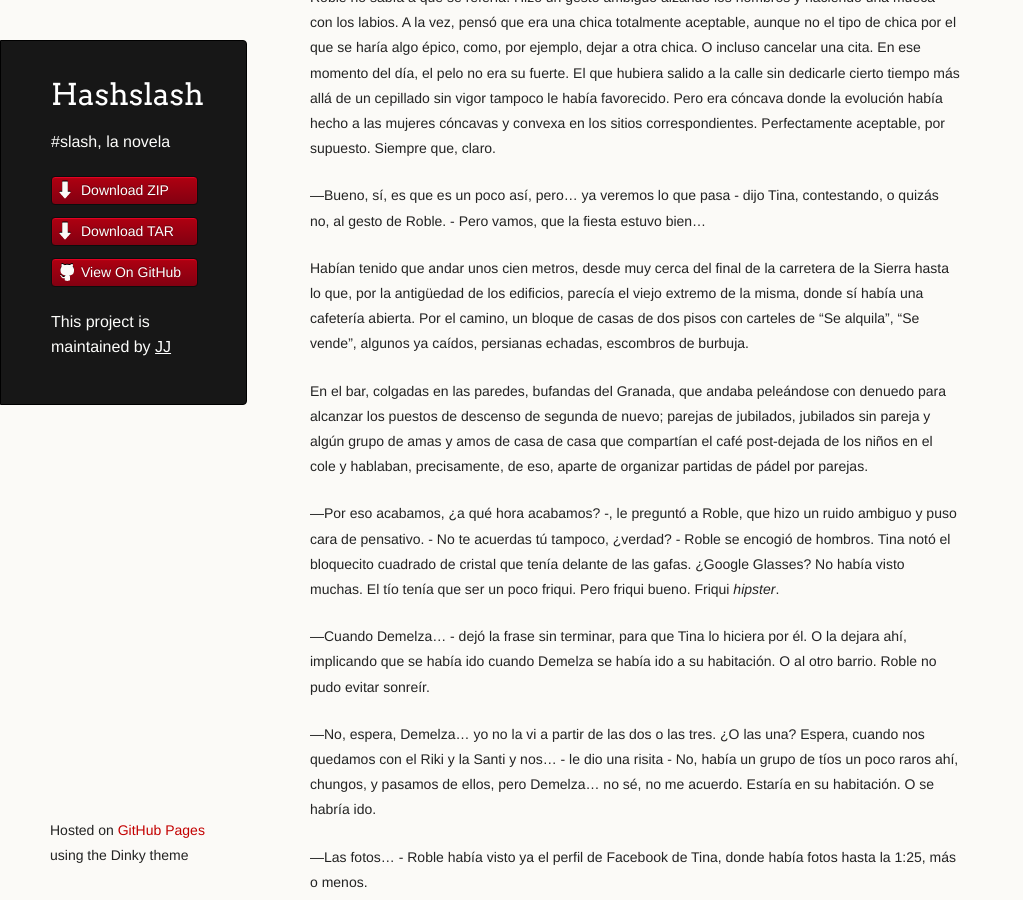
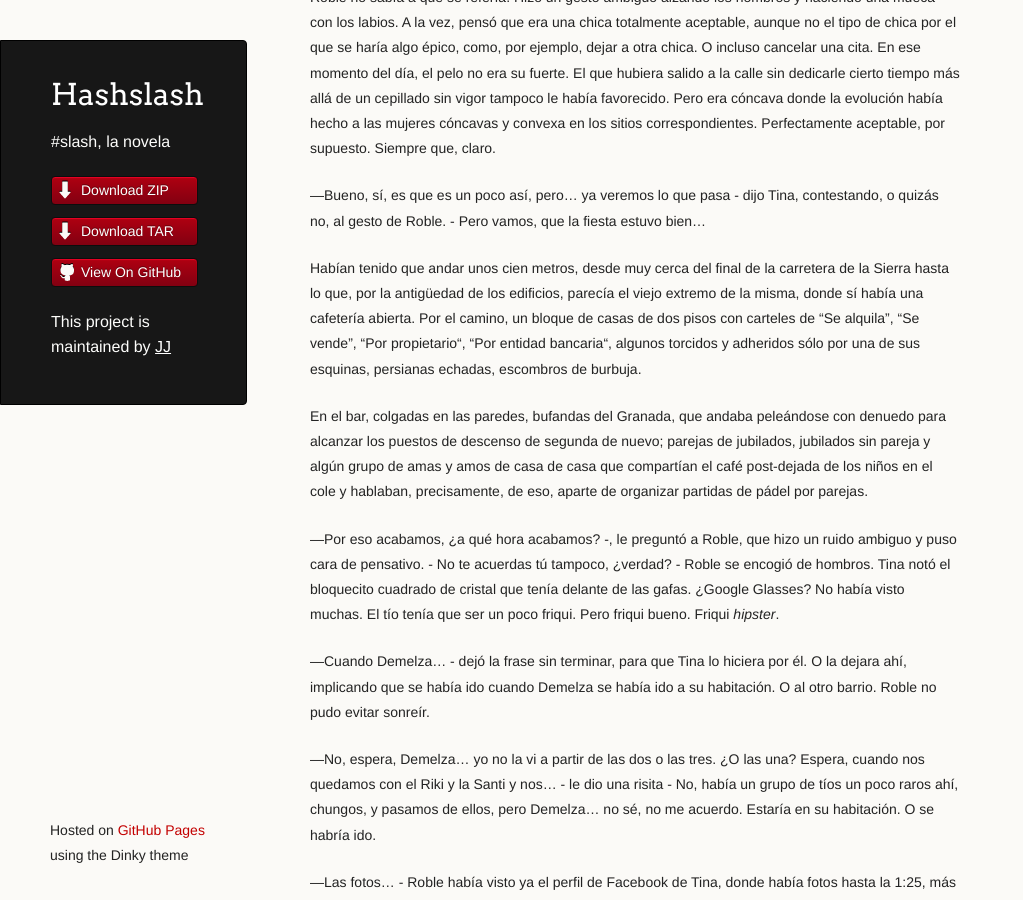
Before and after one commit to JJ/HashSlash, a Jekyll site: the page built from texto/HashSlash.md, in a window 1280 px wide and 900 px high, scrolled down 7439 px. Shown: the whole window, without its empty margins (0-1023 px from the left). Built offline with Jekyll 4.4.1, drawn with Linux system fonts in a browser that asks for light colours.

Commit message:
Sync texto/HashSlash.md from master to gh-pages

```diff
--- a/texto/HashSlash.md
+++ b/texto/HashSlash.md
@@ -397,7 +397,8 @@ que la fiesta estuvo bien...
 Habían tenido que andar unos cien metros, desde muy cerca del final de la carretera de
 la Sierra hasta lo que, por la antigüedad de los edificios, parecía el viejo extremo de la misma, donde sí había una
 cafetería abierta. Por el camino, un bloque de casas de dos pisos con
-carteles de “Se alquila”, “Se vende”, algunos ya caídos, persianas
+carteles de “Se alquila”, “Se vende”, “Por propietario“, “Por entidad
+bancaria“, algunos torcidos y adheridos sólo por una de sus esquinas, persianas
 echadas, escombros de burbuja.
 
 En el bar, colgadas en las paredes, bufandas del Granada, que andaba peleándose con denuedo
```
